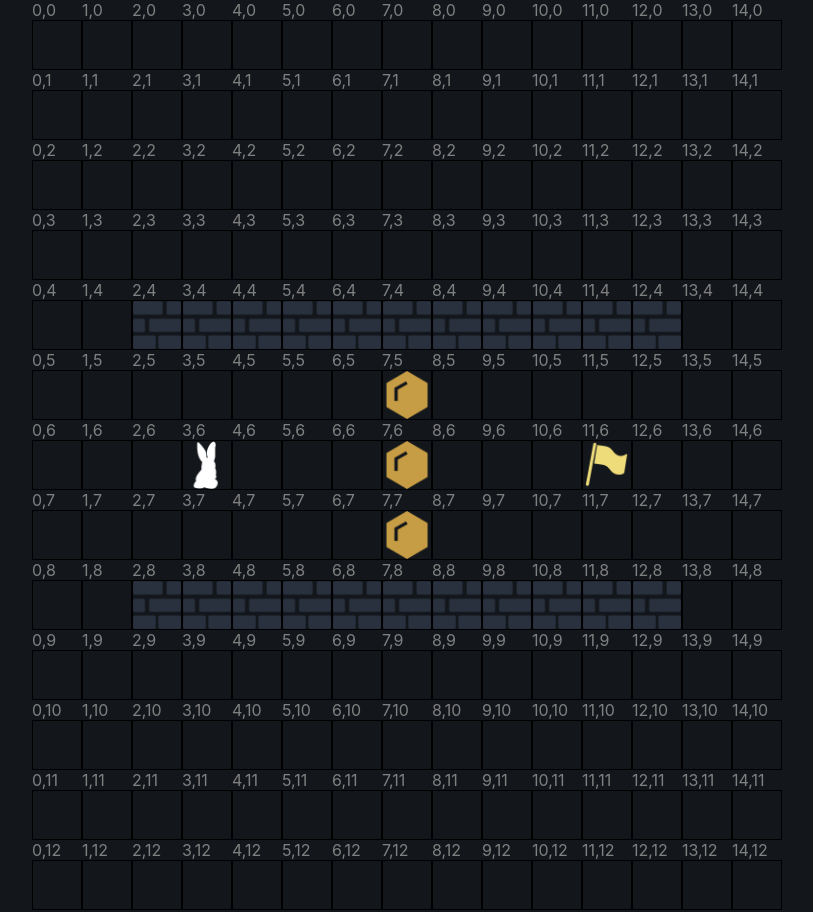
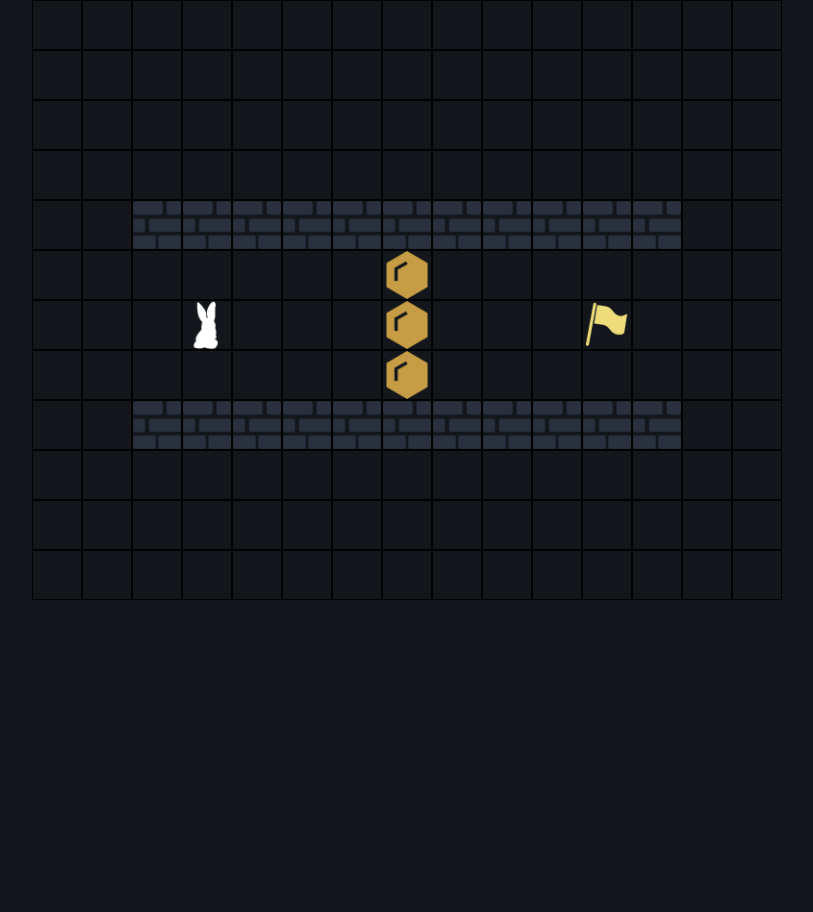
Before and after one commit to FlyingFatPenguin/baba-is-you, a React (Create React App) app: page / in a window 1280 px wide. Shown: the top 912 px of the page, without its empty margins (233-1046 px from the left). After the commit the page ends 800 px from the top, so only its background shows below. Built offline with nearby package versions, Linux system fonts and the light colour scheme.

Commit message:
refactor: 简化了接口, 重构了Control

```diff
--- a/src/GameCore/Control.ts
+++ b/src/GameCore/Control.ts
@@ -1,5 +1,6 @@
-import { Control, Context, Direction, Position } from "./Interface";
+import { Control, Context, Direction, Position, ObjectInfo, Rules } from "./Interface";
 import { getNextPosition } from "./move";
+import { intersect } from "./utils";
 
 
 export function unionControl(...args: Control[]): Control {
@@ -34,13 +35,15 @@ export const defaultControl: Control = {
   onFinalCheck(context: Context): void { },
 }
 
+const havaProp = (rules: Rules, ruleName: string) =>
+  (v: ObjectInfo) =>
+    (rules[v.data.name] || []).includes(ruleName)
+
 export const youCanMove: Control = {
   ...defaultControl,
   onStart(context: Context) {
-    const { rules, move, getPositions, direction } = context
-    const youNames = Object.keys(rules).filter(k => rules[k].includes('you'))
-    const youList = youNames.map(getPositions).reduce((a, b) => [...a, ...b])
-    youList.map(you => move(you, direction))
+    const { allData, move, direction, rules } = context
+    allData().filter(havaProp(rules, 'you')).forEach(v => move(v.position, direction))
   },
 }
 
@@ -82,7 +85,7 @@ export const pushThings: Control = {
     if (!positions) {
       return true;
     }
-    return positions.every((pos) => moveCheck(pos, direction))
+    return positions.every(pos => moveCheck(pos, direction))
   },
   onMove(context, pos, direction) {
     const { move } = context
@@ -92,20 +95,28 @@ export const pushThings: Control = {
   }
 }
 
+export function winBuilder(callback: () => void): Control {
+  return {
+    ...defaultControl,
+    onFinalCheck(context) {
+      const { allData, rules } = context
+      const winList = allData().filter(havaProp(rules, 'win')).map(v => v.position)
+      const youList = allData().filter(havaProp(rules, 'you')).map(v => v.position)
+      if (intersect(youList, winList, (a, b) => a.x === b.x && a.y === b.y).length) { // 达到胜利条件
+        callback()
+      }
+    }
+  }
+}
+
 // function ruleNameWithProp(rules: Rules, prop: string) {
 //   return Object.keys(rules).filter(name => rules[name].includes(prop))
 // }
 
 
 function findPositionsWithRule(context: Context, pos: Position, rule: string): Position[] {
-  const { getGrid, rules } = context
-  const grid = getGrid(pos)
-  if (!grid) {
-    return []
-  }
-  const allObjs = grid.getAll()
-  function getProp(objName: string): string[] {
-    return rules[objName] || []
-  }
-  return allObjs.map((v, i) => ({ ...pos, z: i })).filter(pos => getProp(allObjs[pos.z].name).includes(rule))
+  const { allData, rules } = context
+  return allData().filter(v => v.position.x === pos.x && v.position.y === pos.y)
+    .filter(v => (rules[v.data.name] || []).includes(rule))
+    .map(v => v.position)
 }
--- a/src/GameCore/Interface.ts
+++ b/src/GameCore/Interface.ts
@@ -11,14 +11,18 @@ export interface Rules {
 //   y: number
 // }
 
+export interface ObjectInfo {
+  data: GameObjectInterface
+  position: Position
+}
+
 export interface Context {
   scene: SceneInterface,
+  rules: Rules
+  direction: Direction
   move: (pos: Position, direction: Direction) => void
   moveCheck: (pos: Position, direction: Direction) => boolean
-  getPositions(name: string): Position[]
-  rules: Rules,
-  direction: Direction
-  getGrid(pos: Position): GridInterface | undefined
+  allData(): ObjectInfo[]
 }
 export interface Control {
   onStart(context: Context): void
--- a/src/GameCore/data/gameMap1.ts
+++ b/src/GameCore/data/gameMap1.ts
@@ -61,7 +61,7 @@ function mapBuilder(sizeX: number, sizeY: number) {
 }
 
 
-export const map3: GameMap = mapBuilder(15, 15)
+export const map3: GameMap = mapBuilder(15, 12)
   .setArea({ x: 2, y: 4 }, { x: 13, y: 5 }, () => wall)
   .setArea({ x: 2, y: 8 }, { x: 13, y: 9 }, () => wall)
   .setArea({ x: 7, y: 5 }, { x: 8, y: 8 }, () => [rock])
--- a/src/GameCore/move.ts
+++ b/src/GameCore/move.ts
@@ -20,12 +20,22 @@ export function moveAll(scene: SceneInterface, control: Control, direction: Dire
 
   const context: Context = {
     scene: newScene,
+    moveCheck,
     move,
     rules: getRules(scene),
-    getPositions,
     direction,
-    getGrid,
-    moveCheck
+    allData,
+  }
+  function allData() {
+    return allPositions().map(pos => {
+      const data = getGameObject(pos)
+      // 断言在合理位置上不可能出现无法查询到的对象
+      if (data === undefined) throw new Error('错误的位置' + pos)
+      return {
+        position: pos,
+        data,
+      }
+    })
   }
   function getGrid(pos: { x: number, y: number }) {
     return newScene.getGrid(pos.x, pos.y)
@@ -57,14 +67,14 @@ export function moveAll(scene: SceneInterface, control: Control, direction: Dire
     return result
   }
 
-  function getPositions(name: string): Position[] {
-    return allPositions().filter(pos => {
-      const obj = getGameObject(pos)
-      // console.log(pos)
-      // console.log(obj)
-      return name === (obj && obj.name)
-    })
-  }
+  // function getPositions(name: string): Position[] {
+  //   return allPositions().filter(pos => {
+  //     const obj = getGameObject(pos)
+  //     // console.log(pos)
+  //     // console.log(obj)
+  //     return name === (obj && obj.name)
+  //   })
+  // }
 
   function moveCheck(pos: Position, direction: Direction) {
     return control.onMoveCheck(context, pos, direction)
@@ -91,7 +101,9 @@ function getRules(scene: SceneInterface): Rules {
     baba: ['you'],
     lava: ['you'],
     wall: ['stop'],
-    box: ['push']
+    box: ['push'],
+    rock: ['push'],
+    flag: ['win'],
   }
 }
 
--- a/src/GameCore/utils.ts
+++ b/src/GameCore/utils.ts
@@ -9,6 +9,41 @@ export function range(start: number, end: number | undefined = undefined) {
     result.push(i)
   }
   return result;
+}
+
+// function equals(a: any, b: any): boolean {
+//   if (typeof a !== typeof b) {
+//     return false;
+//   }
+//   if (typeof a === 'object') {
+//     return Object.keys(a).every(key => equals(a[key], b[key]))
+//   } else {
+//     return a === b;
+//   }
+// }
+
+type Equals<T> = (a: T, b: T) => boolean
+
+function includes<T>(arr: T[], obj: T, equals: Equals<T>): boolean {
+  for (let v of arr) {
+    if (equals(v, obj)) {
+      return true
+    }
+  }
+  return false;
+}
+
+/**
+ * 计算两个列表的交集, 返回新对象
+ */
+export function intersect<T>(a: T[], b: T[], equals: Equals<T>): T[] {
+  const result: T[] = []
+  for (let v of a) {
+    if (includes(b, v, equals) && !includes(result, v, equals)) {
+      result.push(v)
+    }
+  }
+  return result
 }
 
 export function deepClone<T>(source: T): T {
--- a/src/components/BabaIsYou.tsx
+++ b/src/components/BabaIsYou.tsx
@@ -2,7 +2,7 @@ import * as React from 'react';
 import { SceneInterface, Direction } from '../GameCore/Interface';
 import BabaScene from './BabaScene';
 import { moveAll } from '../GameCore/move';
-import { unionControl, youCanMove, checkTheBound, stopCheck, pushThings } from '../GameCore/Control';
+import { unionControl, youCanMove, checkTheBound, stopCheck, pushThings, winBuilder } from '../GameCore/Control';
 
 interface Props {
   startScene: SceneInterface
@@ -39,7 +39,14 @@ class BabaIsYou extends React.Component<Props, States> {
   move = (direction: Direction) => {
     const history = this.state.history
     const currentScene = history[history.length - 1]
-    const control = unionControl(youCanMove, checkTheBound, stopCheck, pushThings)
+    const winControl = winBuilder(() => alert('win'))
+    const control = unionControl(
+      youCanMove,
+      checkTheBound,
+      stopCheck,
+      pushThings,
+      winControl,
+    )
     const newScene = moveAll(currentScene, control, direction)
     this.setState(st => ({
       history: [...st.history, newScene]
@@ -66,7 +73,7 @@ class BabaIsYou extends React.Component<Props, States> {
   render() {
     const history = this.state.history
     const currentScene = history[history.length - 1]
-    return <BabaScene scene={currentScene} showPos></BabaScene>
+    return <BabaScene scene={currentScene}></BabaScene>
   }
 }
 
```
